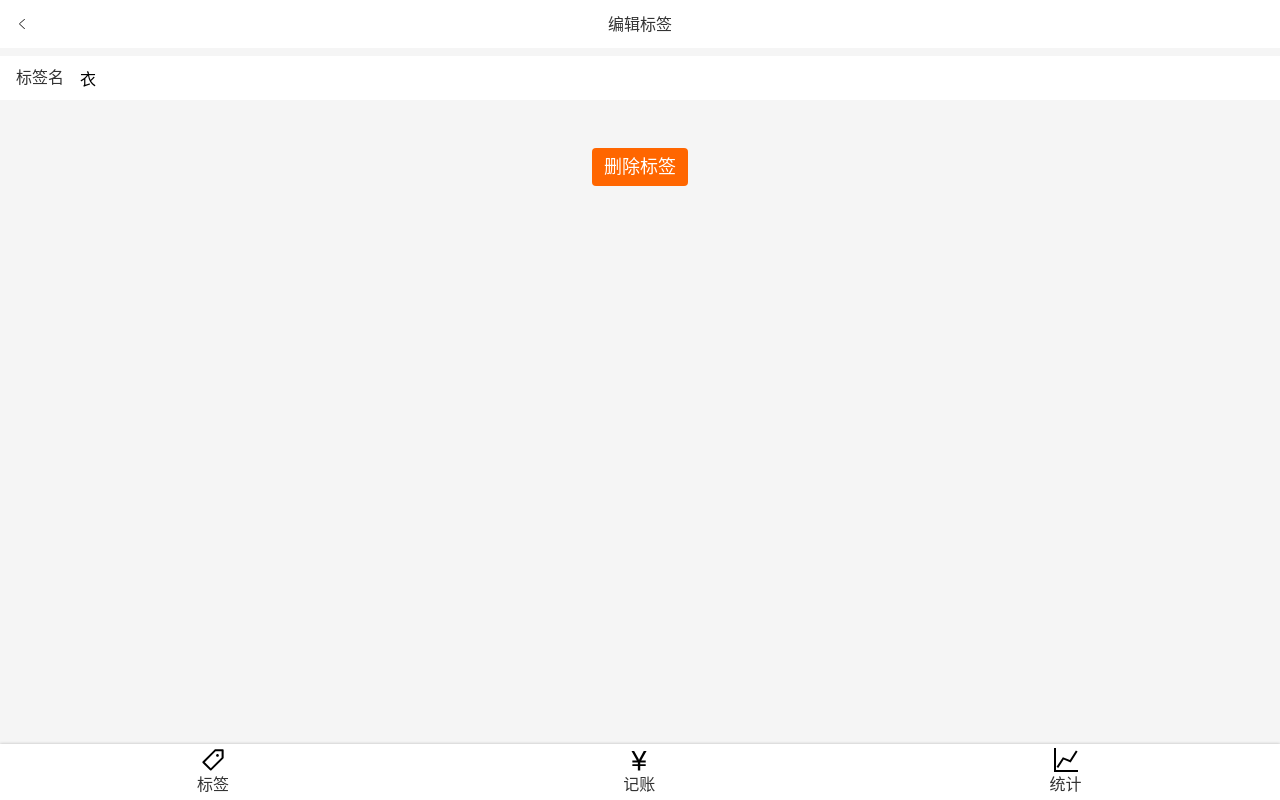
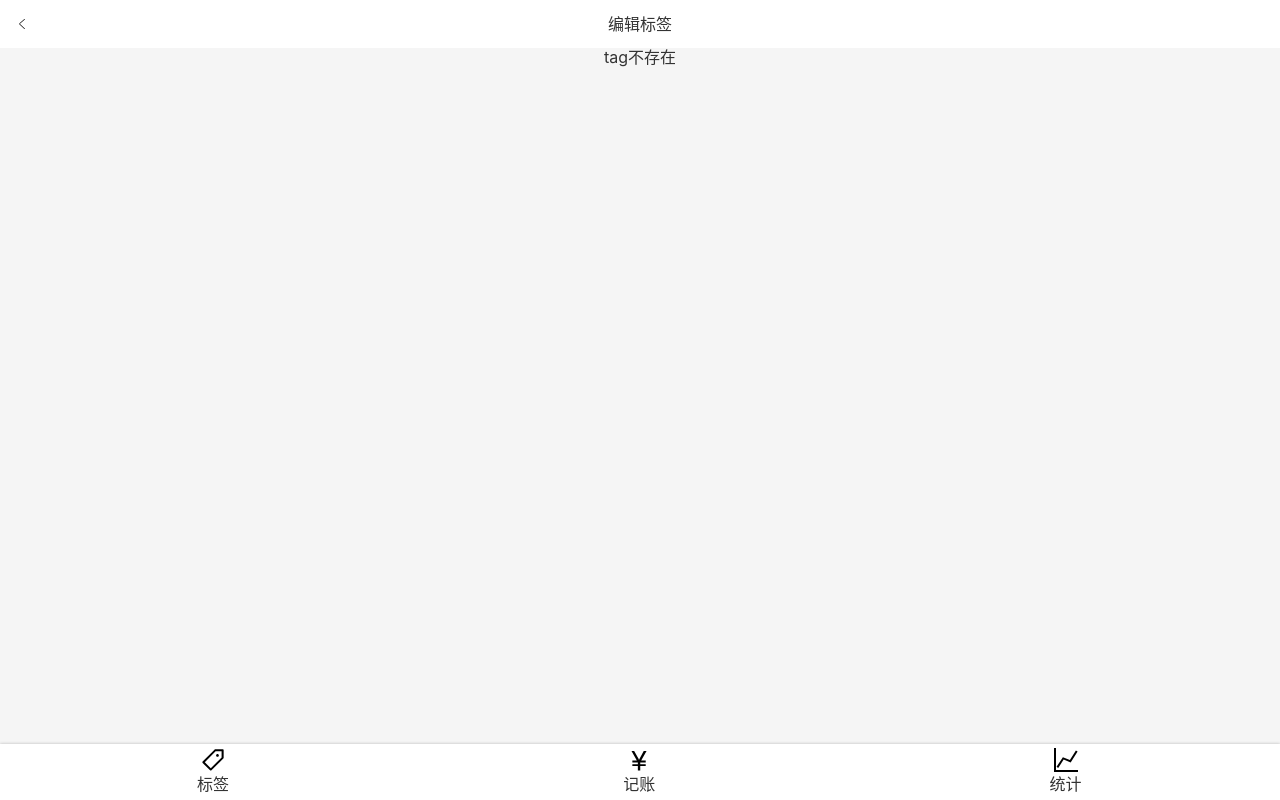
Before and after one commit to CodeBlankCjj/morney-react, a React app: page /tags/1 in a window 1280 px wide. Both pictures are taken after a click on the button "删除标签". Built offline with nearby package versions, Linux system fonts and the light colour scheme.

Commit message:
删除tag

```diff
--- a/src/useTags.tsx
+++ b/src/useTags.tsx
@@ -27,7 +27,14 @@ const useTags = () => {
     tagsClone.splice(index, 1, {id: id, name: obj.name});
     setTags(tagsClone);
   };
-  return {tags, setTags, findTag, updateTag, findTagIndex};
+  const deleteTag = (id: number) => {
+    console.log(id);
+    const index = findTagIndex(id);
+    const tagsClone = JSON.parse(JSON.stringify(tags));
+    tagsClone.splice(index, 1);
+    setTags(tagsClone);
+  };
+  return {tags, setTags, findTag, updateTag, findTagIndex, deleteTag};
 };
 
 export default useTags;
--- a/src/views/Tag.tsx
+++ b/src/views/Tag.tsx
@@ -27,16 +27,11 @@ const InputWrapper = styled.div`
   margin-top: 8px;
 `;
 const Tag: React.FC = () => {
-  const {findTag, updateTag} = useTags();
+  const {findTag, updateTag, deleteTag} = useTags();
   let {id: idString} = useParams<Params>();
   const tag = findTag(parseInt(idString));
-  return (
-    <Layout>
-      <Topbar>
-        <Icon name="left"/>
-        <span>编辑标签</span>
-        <Icon/>
-      </Topbar>
+  const tagContent = (tag: { id: number, name: string }) => (
+    <div>
       <InputWrapper>
         <Input label="标签名"
                type="text"
@@ -51,8 +46,18 @@ const Tag: React.FC = () => {
         <Space/>
         <Space/>
         <Space/>
-        <Button>删除标签</Button>
+        <Button onClick={() => deleteTag(tag.id)}>删除标签</Button>
       </Center>
+    </div>
+  );
+  return (
+    <Layout>
+      <Topbar>
+        <Icon name="left"/>
+        <span>编辑标签</span>
+        <Icon/>
+      </Topbar>
+      {tag ? tagContent(tag) : <Center>tag不存在</Center>}
     </Layout>
   );
 };
```
